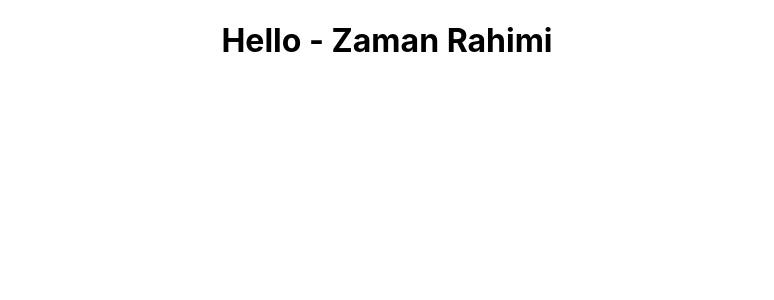
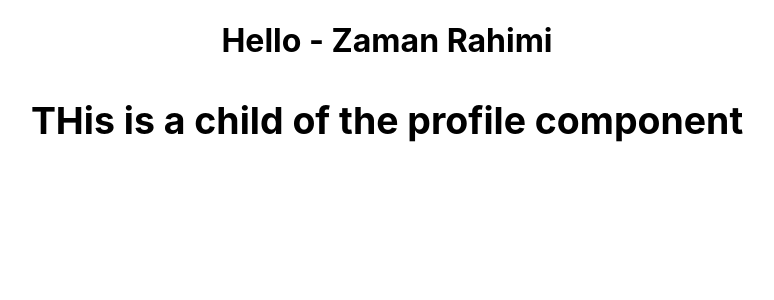
Before and after one commit to zamanrahimi/react-project-t, a React (Create React App) app: page / in a window 1280 px wide. Shown: the top 300 px of the page, without its empty margins (253-1027 px from the left). Built offline with nearby package versions, Linux system fonts and the light colour scheme.

Commit message:
15, - ,Childeren attributes

```diff
--- a/src/App.js
+++ b/src/App.js
@@ -7,7 +7,9 @@ function App() {
   return (
     <div className="App">
 
-      <Profile name="Zaman" lname="Rahimi" />
+      <Profile name="Zaman" lname="Rahimi">
+        <h3>THis is a child of the profile component</h3>
+      </Profile>
 
     </div>
   );
--- a/src/components/Profile.js
+++ b/src/components/Profile.js
@@ -1,7 +1,10 @@
 
 function Profile(props){
 
-    return <h1> Hello - {props.name} {props.lname} </h1>
+    return (<h1> Hello - {props.name} {props.lname}
+            {props.children}
+    </h1>);
+
 
 }
 
```
